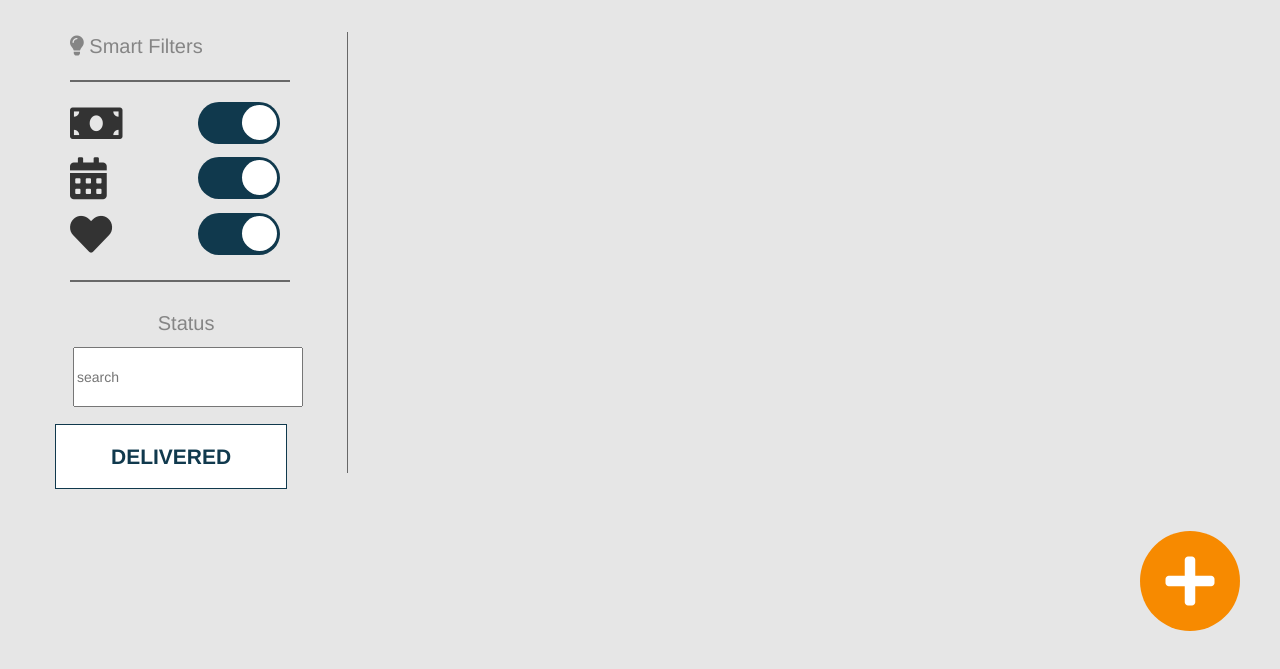
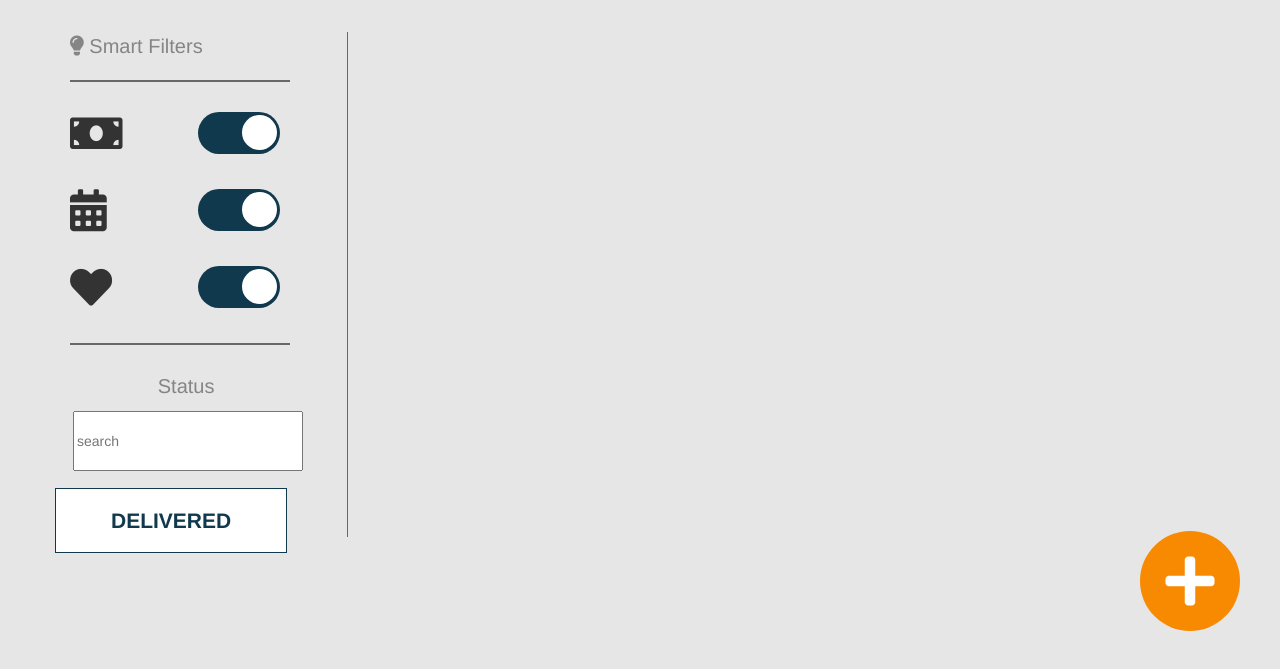
Before and after one commit to luismu/shipment, a plain HTML site: page index.html in a window 1280 px wide. Shown: the part 129-798 px from the top of the page. Drawn offline with nearby package versions, Linux system fonts and the light colour scheme; some packages are replaced by stand-ins of ours.

Commit message:
smart filters and status section fixed

```diff
--- a/app.css
+++ b/app.css
@@ -103,7 +103,8 @@ body{
 }
 
 .filter-switch{
-
+  margin-bottom: 30px;
+  margin-top: 30px;
 }
 
 /* toggle*/
```
